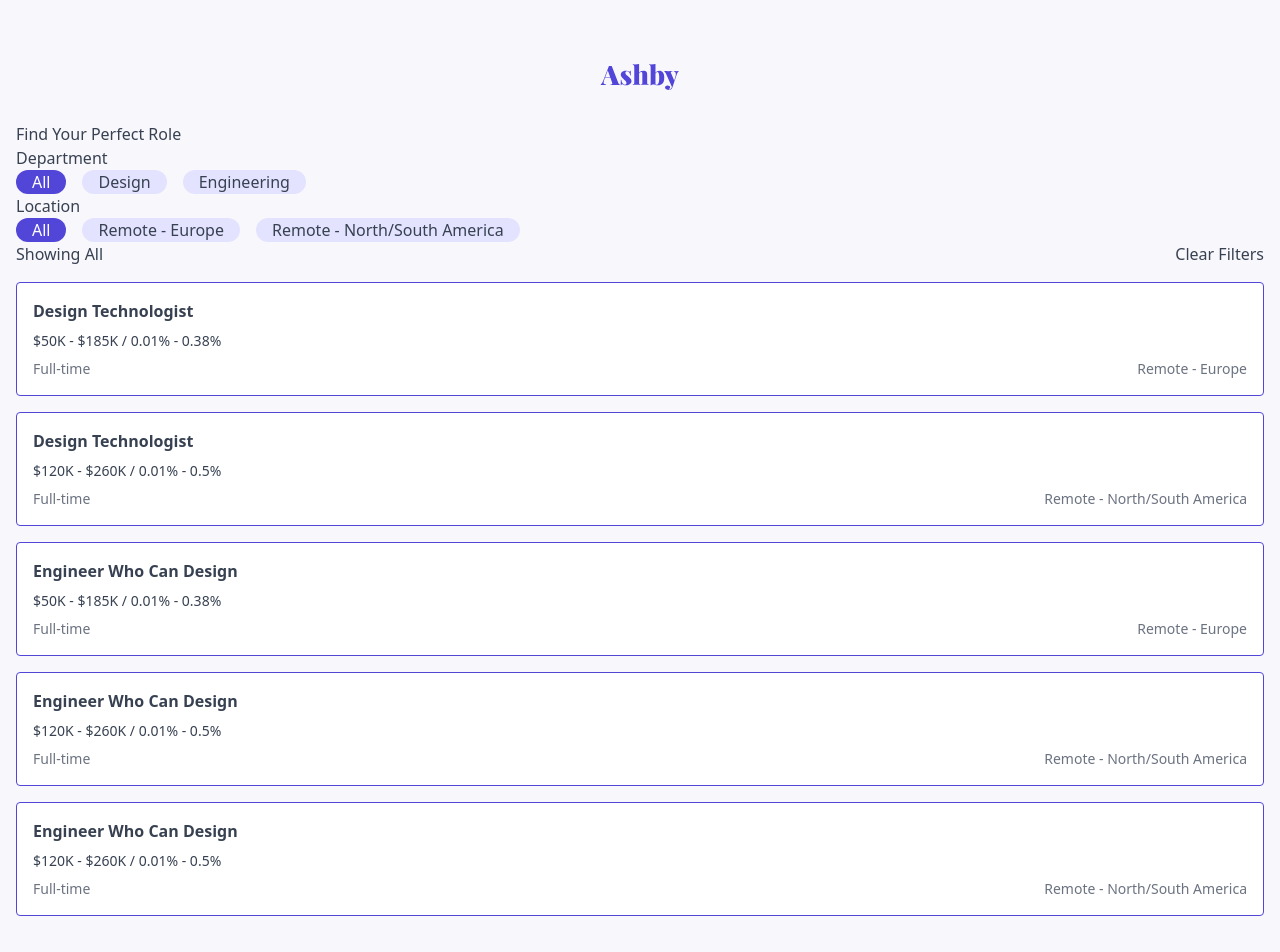
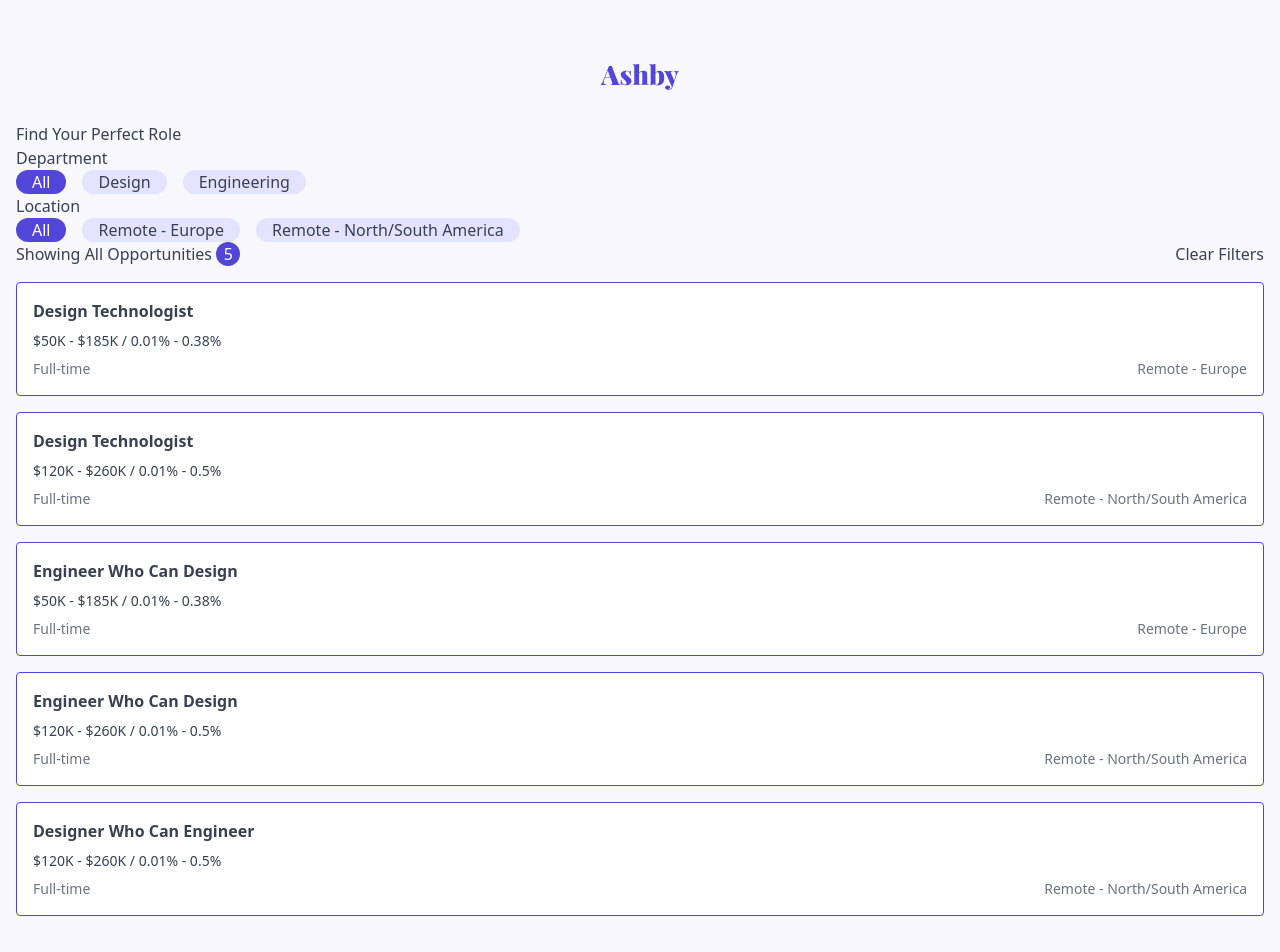
Before and after one commit to monishkumar7/ashby-applicant-experience, a React (Vite) app: page / in a window 1280 px wide. Shown: the top 952 px of the page. Built offline with nearby package versions, Linux system fonts and the light colour scheme.

Commit message:
add basic routing

```diff
--- a/package.json
+++ b/package.json
@@ -14,6 +14,7 @@
     "react": "^18.2.0",
     "react-dom": "^18.2.0",
     "react-markdown": "^8.0.7",
+    "react-router-dom": "^6.11.1",
     "yup": "^1.1.1"
   },
   "devDependencies": {
--- a/src/App.tsx
+++ /dev/null
@@ -1,14 +0,0 @@
-import JobDescription from './pages/JobDescription';
-import Opportunities from './pages/Opportunities';
-
-import JobApplication from './pages/JobApplication';
-
-export default function App() {
-  return (
-    <div>
-      <Opportunities />
-      <JobDescription />
-      <JobApplication />
-    </div>
-  );
-}
--- a/src/components/JobListing.tsx
+++ b/src/components/JobListing.tsx
@@ -1,12 +1,15 @@
+import { Link } from 'react-router-dom';
 import { JobListingProps } from '../types/JobListing.types';
 
 export default function JobListing({
+  slug,
   title,
   salary,
   type,
   location
 }: JobListingProps) {
   return (
+    <Link to={`opportunity/${slug}`}>
       <div className="border border-ashby-700 flex flex-col p-4 rounded text-gray-700 space-y-2 bg-white">
         <h2 className="font-bold">{title}</h2>
         <p className="text-sm">{salary}</p>
@@ -15,5 +18,6 @@
           <p>{location}</p>
         </div>
       </div>
+    </Link>
   );
 }
--- /dev/null
+++ b/src/components/layout/PageNotFound.tsx
@@ -0,0 +1,5 @@
+import Layout from './Layout';
+
+export default function PageNotFound() {
+  return <Layout>Page Not Found</Layout>;
+}
--- a/src/components/utilities/DropdownSelector.tsx
+++ b/src/components/utilities/DropdownSelector.tsx
@@ -23,7 +23,7 @@
   return (
     <div>
       <p>{label}</p>
-      <div className="flex space-x-4">
+      <div className="flex space-x-4 whitespace-nowrap overflow-x-auto max-w-full">
         {elements.map((element) => (
           <div onClick={() => handleSelected(element)}>
             {selected === element ? (
--- a/src/data/jobListing.ts
+++ b/src/data/jobListings.ts
@@ -2,6 +2,7 @@
 
 export const jobListings: JobListingProps[] = [
   {
+    slug: 'design-technologist-europe',
     title: 'Design Technologist',
     salary: '$50K - $185K / 0.01% - 0.38%',
     type: 'Full-time',
@@ -9,6 +10,7 @@
     department: 'Engineering'
   },
   {
+    slug: 'design-technologist-americas',
     title: 'Design Technologist',
     salary: '$120K - $260K / 0.01% - 0.5%',
     type: 'Full-time',
@@ -16,6 +18,7 @@
     department: 'Engineering'
   },
   {
+    slug: 'engineer-who-can-design-europe',
     title: 'Engineer Who Can Design',
     salary: '$50K - $185K / 0.01% - 0.38%',
     type: 'Full-time',
@@ -23,6 +26,7 @@
     department: 'Engineering'
   },
   {
+    slug: 'engineer-who-can-design-americas',
     title: 'Engineer Who Can Design',
     salary: '$120K - $260K / 0.01% - 0.5%',
     type: 'Full-time',
@@ -30,7 +34,8 @@
     department: 'Engineering'
   },
   {
-    title: 'Engineer Who Can Design',
+    slug: 'designer-who-can-engineer-americas',
+    title: 'Designer Who Can Engineer',
     salary: '$120K - $260K / 0.01% - 0.5%',
     type: 'Full-time',
     location: 'Remote - North/South America',
--- a/src/main.tsx
+++ b/src/main.tsx
@@ -1,11 +1,26 @@
 import React from 'react';
 import ReactDOM from 'react-dom/client';
+import { createBrowserRouter, RouterProvider } from 'react-router-dom';
 
 import './styles/globals.css';
-import App from './App';
+import PageNotFound from './components/layout/PageNotFound';
+import JobDescription from './pages/JobDescription';
+import Opportunities from './pages/Opportunities';
+
+const router = createBrowserRouter([
+  {
+    path: '/',
+    element: <Opportunities />,
+    errorElement: <PageNotFound />
+  },
+  {
+    path: 'opportunity/:opportunityName',
+    element: <JobDescription />
+  }
+]);
 
 ReactDOM.createRoot(document.getElementById('root') as HTMLElement).render(
   <React.StrictMode>
-    <App />
+    <RouterProvider router={router} />
   </React.StrictMode>
 );
--- a/src/pages/Opportunities.tsx
+++ b/src/pages/Opportunities.tsx
@@ -4,7 +4,7 @@
 import JobListing from '../components/JobListing';
 import Layout from '../components/layout/Layout';
 
-import { jobListings } from '../data/jobListing';
+import { jobListings } from '../data/jobListings';
 
 const departments = ['All', 'Design', 'Engineering'];
 const locations = ['All', 'Remote - Europe', 'Remote - North/South America'];
@@ -20,14 +20,19 @@
     setLocation(location);
   };
 
+  const clearFilters = () => {
+    setDepartment('All');
+    setLocation('All');
+  };
+
   const filteredJobListings = jobListings.filter(
     (jobListing) =>
       (department === 'All' || jobListing.department === department) &&
       (location === 'All' || jobListing.location === location)
   );
 
-  console.log('\nfilteredJobListings', filteredJobListings);
-
+  console.log('\ndepartment', department);
+  console.log('\nlocation', location);
   return (
     <Layout>
       <div>Find Your Perfect Role</div>
@@ -35,35 +40,48 @@
         <DropdownSelector
           label="Department"
           elements={departments}
-          defaultSelected="All"
+          defaultSelected={department}
           onValueChange={handleDepartment}
         />
         <DropdownSelector
           label="Location"
           elements={locations}
-          defaultSelected="All"
+          defaultSelected={location}
           onValueChange={handleLocation}
         />
         <div className="flex justify-between">
           <p>
             Showing{' '}
             {location === 'All' && department === 'All' ? (
-              <span>All</span>
+              <span>All Opportunities</span>
             ) : (
               <span className="font-bold">
-                {location === 'All'
-                  ? `${department} Opportunities`
-                  : `${department} Opportunities in ${location}`}
+                {location === 'All' ? (
+                  <>
+                    {department}{' '}
+                    <span className="font-normal">Opportunities</span>
+                  </>
+                ) : (
+                  <>
+                    {department}{' '}
+                    <span className="font-normal">Opportunities in </span>
+                    {location}
+                  </>
+                )}
               </span>
             )}{' '}
+            <span className="w-6 h-6 inline-flex items-center justify-center rounded-full bg-ashby-700 text-white px-1">
+              {filteredJobListings.length}
+            </span>
           </p>
 
-          <button>Clear Filters</button>
+          <button onClick={clearFilters}>Clear Filters</button>
         </div>
         <div className="flex flex-col space-y-4 py-4">
           {filteredJobListings && filteredJobListings.length ? (
             filteredJobListings.map((jobListing) => (
               <JobListing
+                slug={jobListing.slug}
                 title={jobListing.title}
                 salary={jobListing.salary}
                 type={jobListing.type}
--- a/src/types/JobListing.types.ts
+++ b/src/types/JobListing.types.ts
@@ -1,4 +1,5 @@
 export type JobListingProps = {
+  slug: string;
   title: string;
   salary: string;
   type: string;
```
Also changed, not shown: 1 other file (tests, documents, lock files or other folders). Lines whose indentation alone changed are shown as unchanged.
